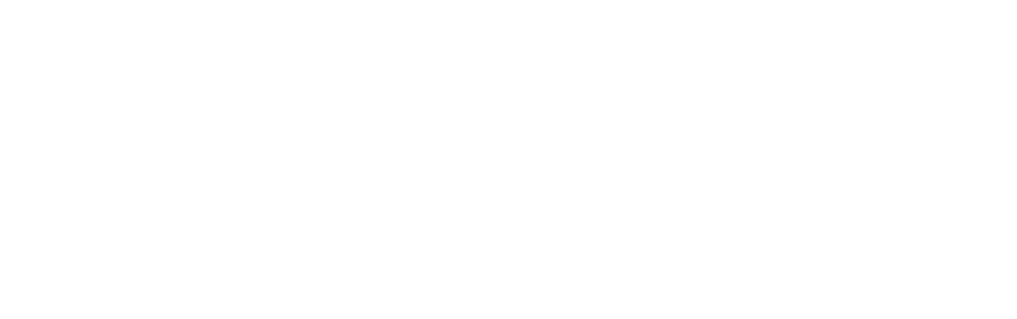
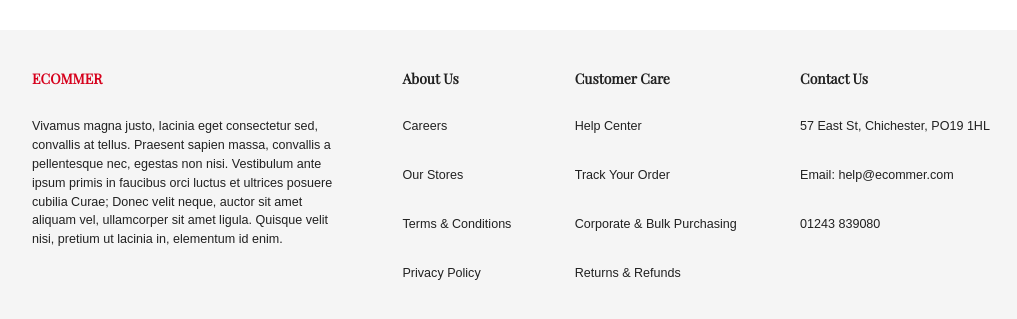
Before and after one commit to c0descrub/ecommerce, a React (Vite) app in the folder client/: page / in a window 1280 px wide. Shown: the part 1175-1494 px from the top of the page, without its empty margins (96-1113 px from the left). Before the commit the page ends 1205 px from the top, so only its background shows below. Built offline with nearby package versions, Linux system fonts and the light colour scheme; no server answers; a web font is replaced by a local one.

Commit message:
completed footer, began working on item details page

```diff
--- a/client/src/App.jsx
+++ b/client/src/App.jsx
@@ -6,6 +6,7 @@ import Confirmation from "./scenes/checkout/Confirmation";
 import Home from "./scenes/home/Home";
 import Navbar from "./scenes/global/Navbar";
 import CartMenu from "./scenes/global/CartMenu";
+import Footer from "./scenes/global/Footer";
 
 const ScrollToTop = () => {
   const { pathname } = useLocation();
@@ -30,6 +31,7 @@ function App() {
           <Route path="checkout/success" element={<Confirmation />} />
         </Routes>
         <CartMenu />
+        <Footer />
       </BrowserRouter>
     </div>
   );
--- /dev/null
+++ b/client/src/scenes/global/Footer.jsx
@@ -0,0 +1,72 @@
+import { useTheme } from "@emotion/react";
+import { Box, Typography } from "@mui/material";
+import { shades } from "../../theme";
+
+const Footer = () => {
+  const {
+    palette: { neutral },
+  } = useTheme();
+
+  return (
+    <Box mt="70px" p="40px 0" backgroundColor={neutral.light}>
+      <Box
+        width="80%"
+        margin="auto"
+        display="flex"
+        justifyContent="space-between"
+        flex-wrap="wrap"
+        rowGap="30px"
+        columnGap="clamp(20px, 30px, 40px)"
+      >
+        <Box width="clamp(20%, 30%, 40%)">
+          <Typography
+            variant="h4"
+            fontWeight="bold"
+            mb="30px"
+            color={shades.secondary[500]}
+          >
+            ECOMMER
+          </Typography>
+          <div>
+            <p>
+              Vivamus magna justo, lacinia eget consectetur sed, convallis at
+              tellus. Praesent sapien massa, convallis a pellentesque nec,
+              egestas non nisi. Vestibulum ante ipsum primis in faucibus orci
+              luctus et ultrices posuere cubilia Curae; Donec velit neque,
+              auctor sit amet aliquam vel, ullamcorper sit amet ligula. Quisque
+              velit nisi, pretium ut lacinia in, elementum id enim.
+            </p>
+          </div>
+        </Box>
+        <Box>
+          <Typography variant="h4" fontWeight="bold" mb="30px">
+            About Us
+          </Typography>
+          <Typography mb="30px">Careers</Typography>
+          <Typography mb="30px">Our Stores</Typography>
+          <Typography mb="30px">Terms & Conditions</Typography>
+          <Typography mb="30px">Privacy Policy</Typography>
+        </Box>
+        <Box>
+          <Typography variant="h4" fontWeight="bold" mb="30px">
+            Customer Care
+          </Typography>
+          <Typography mb="30px">Help Center</Typography>
+          <Typography mb="30px">Track Your Order</Typography>
+          <Typography mb="30px">Corporate & Bulk Purchasing</Typography>
+          <Typography mb="30px">Returns & Refunds</Typography>
+        </Box>
+        <Box width="clamp(20%, 25%, 30%)">
+          <Typography variant="h4" fontWeight="bold" mb="30px">
+            Contact Us
+          </Typography>
+          <Typography mb="30px">57 East St, Chichester, PO19 1HL</Typography>
+          <Typography mb="30px">Email: help@ecommer.com</Typography>
+          <Typography mb="30px">01243 839080</Typography>
+        </Box>
+      </Box>
+    </Box>
+  );
+};
+
+export default Footer;
--- a/client/src/scenes/itemDetails/ItemDetails.jsx
+++ b/client/src/scenes/itemDetails/ItemDetails.jsx
@@ -1,4 +1,36 @@
+import { useState, useEffect } from "react";
+import { useDispatch } from "react-redux";
+import { IconButton, Box, Typography, Button, Tabs, Tab } from "@mui/material";
+import { FavoriteBorderOutlinedIcon } from "@mui/icons-material/FavoriteBorderOutlined";
+import AddIcon from "@mui/icons-material/Add";
+import RemoveIcon from "@mui/icons-material/Remove";
+import { shades } from "../../theme";
+import { addToCart } from "../../state";
+import { useParams } from "react-router-dom";
+import Item from "../../components/Item";
+
 const ItemDetails = () => {
+  const dispatch = useDispatch();
+  const { itemId } = useParams();
+  const [value, setValue] = useState("description");
+  const [count, setCount] = useState(1);
+  const [item, setItem] = useState(null);
+  const [items, setItems] = useState([]);
+
+  const handleChange = (event, newValue) => {
+    setValue(newValue);
+  };
+
+  async function getItem() {
+    const item = await fetch(
+      `http://localhost:1337/api/items/${itemId}?populate=image`,
+      { method: "GET" }
+    );
+
+    const itemJSON = await item.json();
+    setItem(itemJSON.data);
+  }
+
   return (
     <div>
       <h1>ItemDetails</h1>
```
